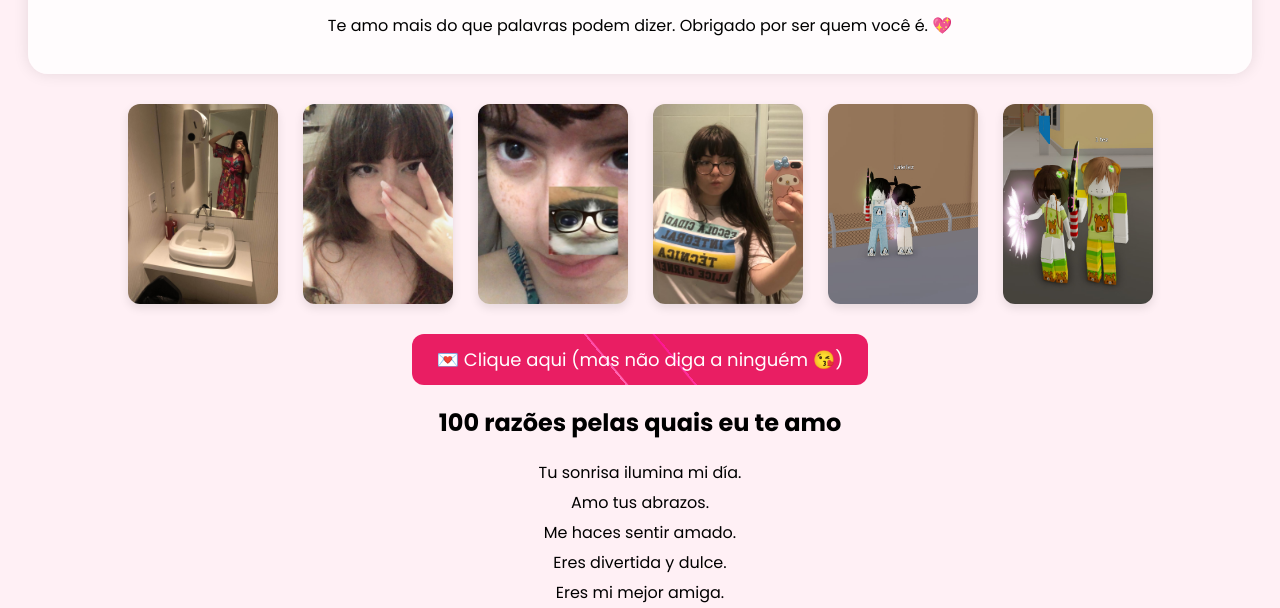
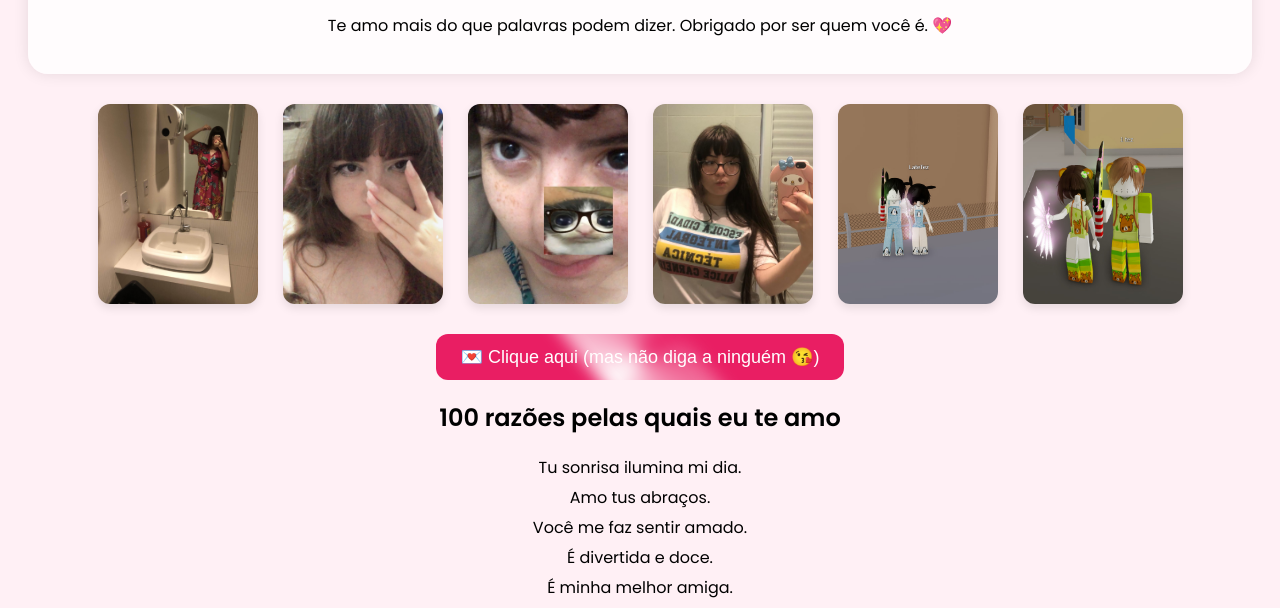
Before and after one commit to Tezzzzzzzzzzz/teamoannaprincesamia, a plain HTML site: page index.html in a window 1280 px wide. Both pictures are taken after a click on the button "💌 Clique aqui (mas não diga a ninguém 😘)". Shown: the part 192-800 px from the top of the page. Drawn offline with Linux system fonts and the light colour scheme.

Commit message:
Mas Mejoras

```diff
--- a/index.html
+++ b/index.html
@@ -30,9 +30,9 @@
     <img src="Fotos/Ella6.jpg" alt="Foto 6" onclick="ampliar(this)" />
   </div>
 
-  <button id="boton-secreto">💌 Clique aqui (mas não diga a ninguém 😘) </button>
+  <button id="boton-secreto" class="boton-animado">💌 Clique aqui (mas não diga a ninguém 😘)</button>
 
-  <div id="razones" class="oculto">
+  <div id="razones">
     <h2>100 razões pelas quais eu te amo</h2>
     <ul id="lista-razones"></ul>
   </div>
--- a/script.js
+++ b/script.js
@@ -1,24 +1,23 @@
 const razones = [
-  "Tu sonrisa ilumina mi día.",
-  "Amo tus abrazos.",
-  "Me haces sentir amado.",
-  "Eres divertida y dulce.",
-  "Eres mi mejor amiga.",
-  "Contigo todo es mejor.",
-  "Me haces reír como nadie.",
-  "Eres hermosa por dentro y por fuera.",
-  "Siempre me apoyas.",
-  "Me inspiras a ser mejor.",
-  // ... agrega más hasta llegar a 100
+  "Tu sonrisa ilumina mi dia.",
+  "Amo tus abraços.",
+  "Você me faz sentir amado.",
+  "É divertida e doce.",
+  "É minha melhor amiga.",
+  "Com você tudo é melhor.",
+  "Você me faz rir como ninguém.",
+  "Você é linda por dentro e por fora.",
+  "Você sempre me apoia.",
+  "Você me inspira a ser melhor.",
+  // Agrega más razones si quieres
 ];
 
 document.getElementById('boton-secreto').addEventListener('click', () => {
+  const razonesDiv = document.getElementById('razones');
   const lista = document.getElementById('lista-razones');
-  const contenedor = document.getElementById('razones');
-  const estaVisible = contenedor.classList.contains('mostrar');
 
-  if (estaVisible) {
-    contenedor.classList.remove('mostrar');
+  if (razonesDiv.classList.contains('mostrar')) {
+    razonesDiv.classList.remove('mostrar');
     lista.innerHTML = "";
   } else {
     lista.innerHTML = "";
@@ -27,11 +26,10 @@ document.getElementById('boton-secreto').addEventListener('click', () => {
       li.textContent = r;
       lista.appendChild(li);
     });
-    contenedor.classList.add('mostrar');
+    razonesDiv.classList.add('mostrar');
   }
 });
 
-// Función para ampliar imágenes
 function ampliar(img) {
   const popup = document.getElementById("popup");
   const popupImg = document.getElementById("popup-img");
@@ -39,7 +37,6 @@ function ampliar(img) {
   popup.style.display = "flex";
 }
 
-// Función para cerrar el popup
 function cerrarPopup() {
   document.getElementById("popup").style.display = "none";
 }
--- a/style.css
+++ b/style.css
@@ -1,5 +1,3 @@
-@import url('https://fonts.googleapis.com/css2?family=Poppins:wght@400;700&display=swap');
-
 body {
   background-color: #fff0f5;
   font-family: 'Poppins', sans-serif;
@@ -12,12 +10,11 @@ body {
   border-radius: 20px;
   padding: 20px;
   margin-bottom: 30px;
-  box-shadow: 0 0 15px rgba(0,0,0,0.1);
+  box-shadow: 0 0 15px rgba(0, 0, 0, 0.1);
 }
 
 .carta h1 {
   color: #e91e63;
-  animation: palpitar 1.5s infinite;
 }
 
 .carta img {
@@ -35,7 +32,7 @@ body {
 }
 
 .galeria img {
-  width: 150px;
+  width: 160px;
   height: 200px;
   object-fit: cover;
   border-radius: 12px;
@@ -48,51 +45,52 @@ body {
 }
 
 #boton-secreto {
-  position: relative;
   margin-top: 30px;
-  padding: 12px 25px;
+  padding: 12px 24px;
   background: #e91e63;
   color: white;
   border: none;
   border-radius: 12px;
   font-size: 18px;
   cursor: pointer;
+  position: relative;
+  z-index: 1;
   overflow: hidden;
-  z-index: 1;
-  font-family: 'Poppins', sans-serif;
 }
 
 #boton-secreto::before {
-  content: "";
+  content: '';
   position: absolute;
-  top: -2px;
-  left: -2px;
-  right: -2px;
-  bottom: -2px;
-  background: conic-gradient(#ff69b4, #ff1493, #ff69b4);
+  top: -50%;
+  left: -50%;
+  width: 200%;
+  height: 200%;
+  background: conic-gradient(from 0deg, #fff, #e91e63, #fff);
+  animation: girarBorde 3s linear infinite;
   z-index: -1;
-  animation: girar 3s linear infinite;
-  border-radius: 14px;
-  padding: 2px;
-  mask:
-    linear-gradient(#fff 0 0) content-box,
-    linear-gradient(#fff 0 0);
-  -webkit-mask-composite: destination-out;
-  mask-composite: exclude;
+  border-radius: 50%;
+  filter: blur(8px);
 }
 
-@keyframes girar {
-  0% { transform: rotate(0deg); }
-  100% { transform: rotate(360deg); }
+@keyframes girarBorde {
+  0% {
+    transform: rotate(0deg);
+  }
+  100% {
+    transform: rotate(360deg);
+  }
 }
 
 #razones {
   margin-top: 20px;
   display: none;
+  opacity: 0;
+  transition: opacity 0.5s ease;
 }
 
 #razones.mostrar {
   display: block;
+  opacity: 1;
 }
 
 ul {
@@ -104,7 +102,11 @@ ul li {
   margin: 5px 0;
 }
 
-/* Animación título */
+.titulo-animado {
+  animation: palpitar 1.5s infinite;
+  color: #e91e63;
+}
+
 @keyframes palpitar {
   0%, 100% {
     transform: scale(1);
@@ -114,7 +116,6 @@ ul li {
   }
 }
 
-/* Popup para imágenes */
 .popup {
   display: none;
   position: fixed;
```
Also changed, not shown: estructura.txt (deleted).
